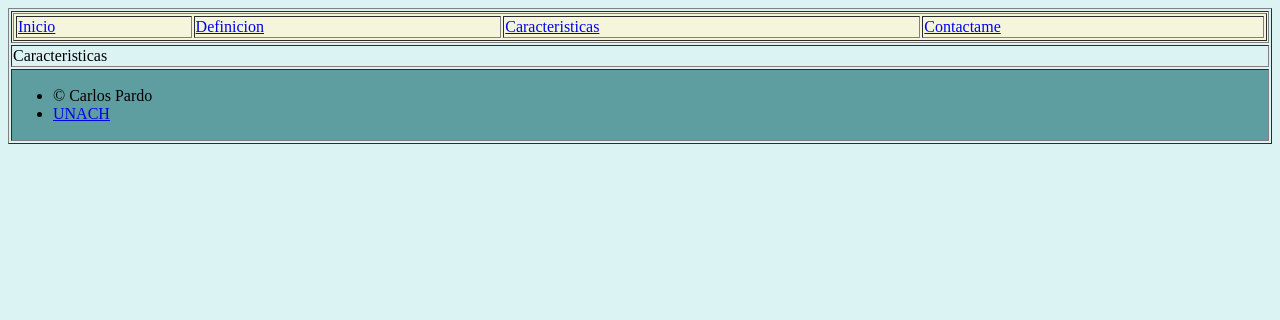
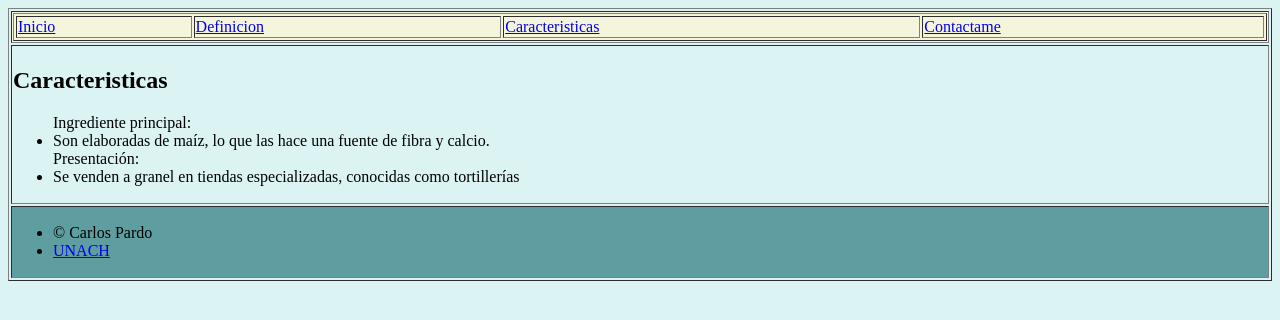
Before and after one commit to Daesrock/DEMO2, a plain HTML site: page caracteristicas.html in a window 1280 px wide. Drawn offline with Linux system fonts and the light colour scheme.

Commit message:
update definicion y caracteristicas

```diff
--- a/caracteristicas.html
+++ b/caracteristicas.html
@@ -21,7 +21,17 @@
             </td>
         </tr>
         <tr>
-            <td>Caracteristicas</td>
+            <td>
+                <h2>Caracteristicas</h2>
+                <p>
+                    <ul>
+                        <dt>Ingrediente principal:</dt>
+                        <li>Son elaboradas de maíz, lo que las hace una fuente de fibra y calcio.</li>
+                        <dt>Presentación:</dt>
+                        <li>Se venden a granel en tiendas especializadas, conocidas como tortillerías</li>
+                    </ul>
+                </p>
+            </td>
         </tr>
         <tr style="background-color: cadetblue;">
             <td>
```
Also changed, not shown: definicion.html (+4 -1 lines).
